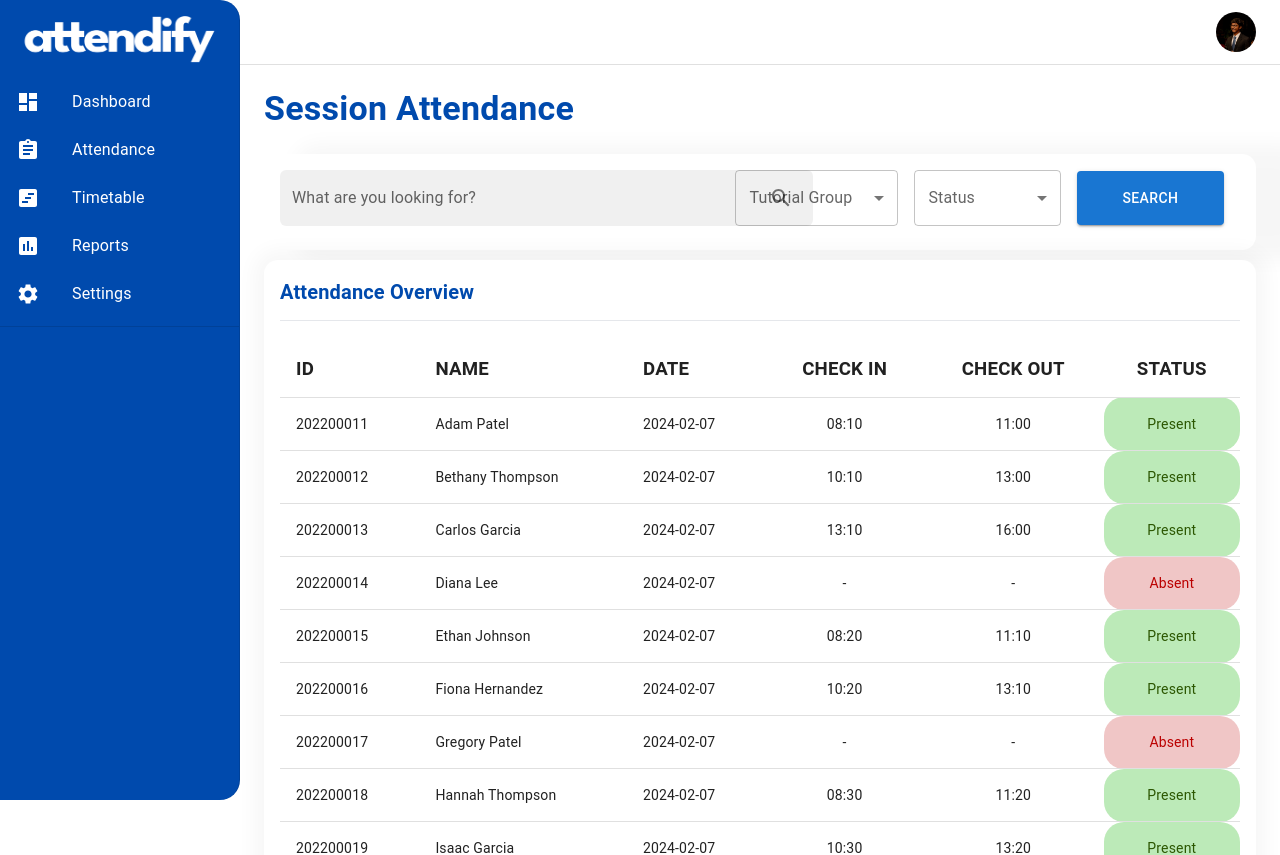
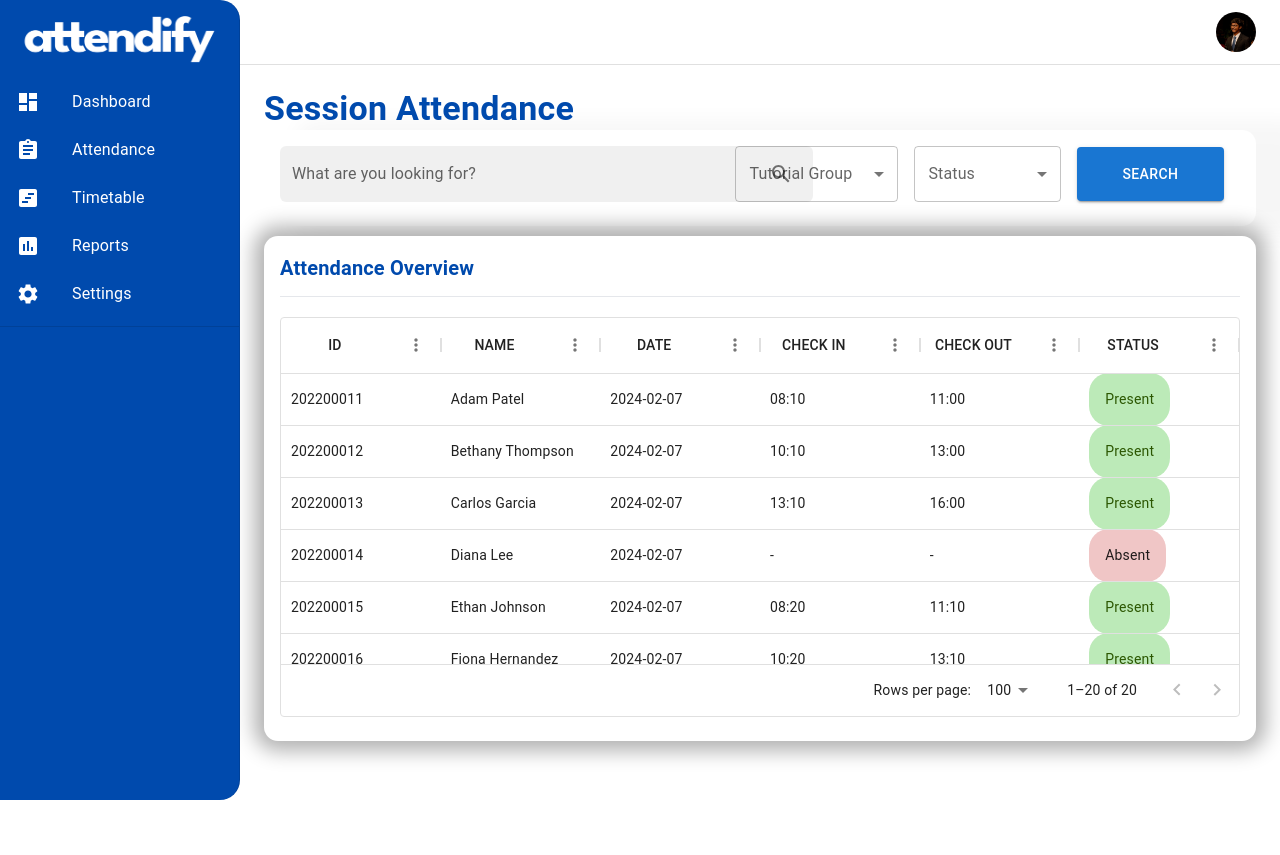
Before and after one commit to Sathurshanan-Manoharan/attendify-frontend, a React (Vite) app: page /attendance in a window 1280 px wide. Shown: the top 855 px of the page. Built offline with nearby package versions, Linux system fonts and the light colour scheme.

Commit message:
Second Card Done

```diff
--- a/package.json
+++ b/package.json
@@ -16,6 +16,7 @@
     "@fortawesome/react-fontawesome": "^0.2.0",
     "@mui/icons-material": "^5.15.6",
     "@mui/material": "^5.15.6",
+    "@mui/x-data-grid": "^6.19.4",
     "react": "^18.2.0",
     "react-dom": "^18.2.0",
     "react-icons": "^5.0.1",
--- a/src/data/UserData.js
+++ b/src/data/UserData.js
@@ -180,6 +180,6 @@ const userData =
           "check-out": "11:50",
           "tutorialGroup": "Group B"
         }
-      ]
+      ];
 
 export default userData;
--- a/src/pages/SessionAttendance.jsx
+++ b/src/pages/SessionAttendance.jsx
@@ -1,3 +1,4 @@
+import React from "react";
 import Typography from "@mui/material/Typography";
 import Card from '@mui/material/Card';
 import CardContent from '@mui/material/CardContent';
@@ -11,23 +12,37 @@ import IconButton from "@mui/material/IconButton";
 import Select from "@mui/material/Select";
 import { createTheme, ThemeProvider } from "@mui/material/styles";
 import { Table, TableBody, TableCell, TableContainer, TableHead, TableRow, Paper } from '@mui/material';
-import userData from "../data/UserData";
-//import 'typeface-inter';
+import { DataGrid } from '@mui/x-data-grid';
+import  userData  from "../data/UserData";
 
-/* const textFont = createTheme({
-  typography: {
-    fontFamily: 'Inter, sans-serif',
-  },
-});
- */
+//Creates
+
 function SessionAttendance() {
+
+  const columns = [
+    { field: 'id', headerName: 'ID', flex: 1, headerAlign: 'center' },
+    { field: 'name', headerName: 'NAME', flex: 1, headerAlign: 'center' },
+    { field: 'date', headerName: 'DATE', flex: 1, headerAlign: 'center' },
+    { field: 'check-in', headerName: 'CHECK IN', flex: 1, headerAlign: 'center' },
+    { field: 'check-out', headerName: 'CHECK OUT', flex: 1, headerAlign: 'center' },
+    { field: 'status', headerName: 'STATUS', flex: 1, headerAlign: 'center', renderCell: (params) => (
+      <div style={{
+        backgroundColor: params.value === 'Present' ? '#BCEAB8' : params.value === 'Absent' ? '#F0C6C6' : 'inherit',
+        borderRadius: '20px',
+        padding: '16px',
+        color:params.value === 'Present' ? '#2C5702' : params.value === 'Absent' ? 'BB0000' : 'inherit',
+        textAlign: 'center'
+      }}>{params.value}</div>
+    )},
+  ];
+
+  const rows = userData;
 
   return (
     //<ThemeProvider theme={textFont}>
     <div>
       <div style={{ marginBottom: '10px'}}>
       <Typography variant="h4" color="#004AAD" fontWeight="bold" >Session Attendance</Typography>
-      <br></br>
 
       <Card variant="elevation" sx={{boxShadow: '40px 0px 20px 10px rgba(0, 0, 0, 0.035)', borderRadius: '14px', }}>
         <CardContent sx={{paddingBottom:'2px'}}>
@@ -73,52 +88,24 @@ function SessionAttendance() {
       </div>
 
       <div>
-        <Card variant="elevation" sx={{boxShadow: '0px 0px 20px 10px rgba(0, 0, 0, 0.035)', borderRadius: '14px', }}>
+        <Card variant="elevation" sx={{boxShadow: '0px 0px 20px 10px rgba(0, 0, 0, 0.305)', borderRadius: '14px', }}>
           <CardContent>
-            <Typography variant="h6" color="#004AAD" fontWeight="bold" >Attendance Overview</Typography>
+            <Typography variant="h6" color="#004AAD" fontWeight="bold">Attendance Overview</Typography>
             <hr style={{marginBottom: '20px', marginTop: '12px'}}></hr>
-            <TableContainer component={Paper} sx={{boxShadow: 'none'}}>
-              <Table>
-                <TableHead>
-                  <TableRow>
-                    <TableCell align="left" sx={{fontWeight: 'bold', fontSize: '14pt'}}>ID</TableCell>
-                    <TableCell align="left" sx={{fontWeight: 'bold', fontSize: '14pt'}}>NAME</TableCell>
-                    <TableCell align="left" sx={{fontWeight: 'bold', fontSize: '14pt'}}>DATE</TableCell>
-                    <TableCell align="center" sx={{fontWeight: 'bold', fontSize: '14pt'}}>CHECK IN</TableCell>
-                    <TableCell align="center" sx={{fontWeight: 'bold', fontSize: '14pt'}}>CHECK OUT</TableCell>
-                    <TableCell align="center" sx={{fontWeight: 'bold', fontSize: '14pt'}}>STATUS</TableCell>
-                  </TableRow>
-                </TableHead>
-                <TableBody>
-                  {userData.map((user) => (
-                    <TableRow key={user.id}>
-                      <TableCell align="left">{user.id}</TableCell>
-                      <TableCell align="left">{user.name}</TableCell>
-                      <TableCell align="left">{user.date}</TableCell>
-                      <TableCell align="center">{user["check-in"]}</TableCell>
-                      <TableCell align="center">{user["check-out"]}</TableCell>
-                      <TableCell align="center" sx={{
-                        backgroundColor: user.status === 'Present' ? '#BCEAB8' : user.status === 'Absent' ? '#F0C6C6' : 'inherit',
-                        borderRadius: '20px',
-                        padding: '16px',
-                        color: user.status === 'Present' ? '#2C5702' : user.status === 'Absent' ? '#BB0000' : 'inherit',
-                      }}>{user.status}</TableCell>
-
-                    </TableRow>
-                  ))}
-                </TableBody>
-              </Table>
-            </TableContainer>
+            <div style={{ height: 400, width: '100%' }}>
+              <DataGrid
+                rows={rows}
+                columns={columns}
+                pageSize={5}
+                rowsPerPageOptions={[5, 10, 20]}
+                checkboxSelection={false}
+              />
+            </div>
           </CardContent>
         </Card>
       </div>
     </div>
-
-
-
-    //</ThemeProvider>
-
-  )
+  );
 }
 
 
```
Also changed, not shown: 1 other file (tests, documents, lock files or other folders).
